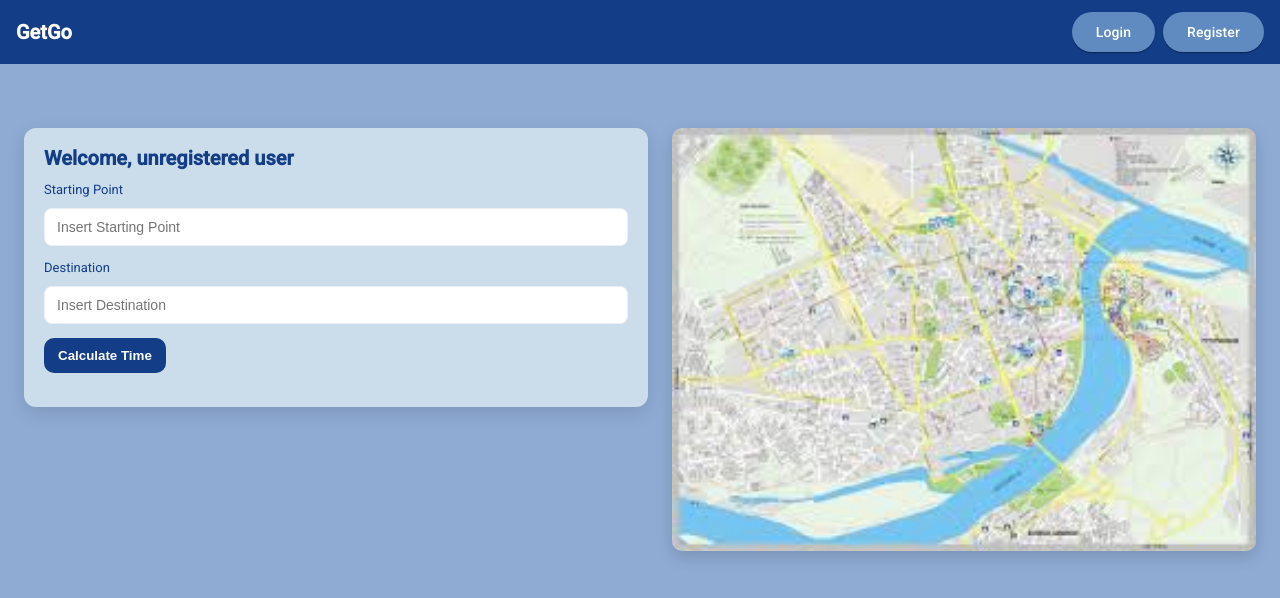
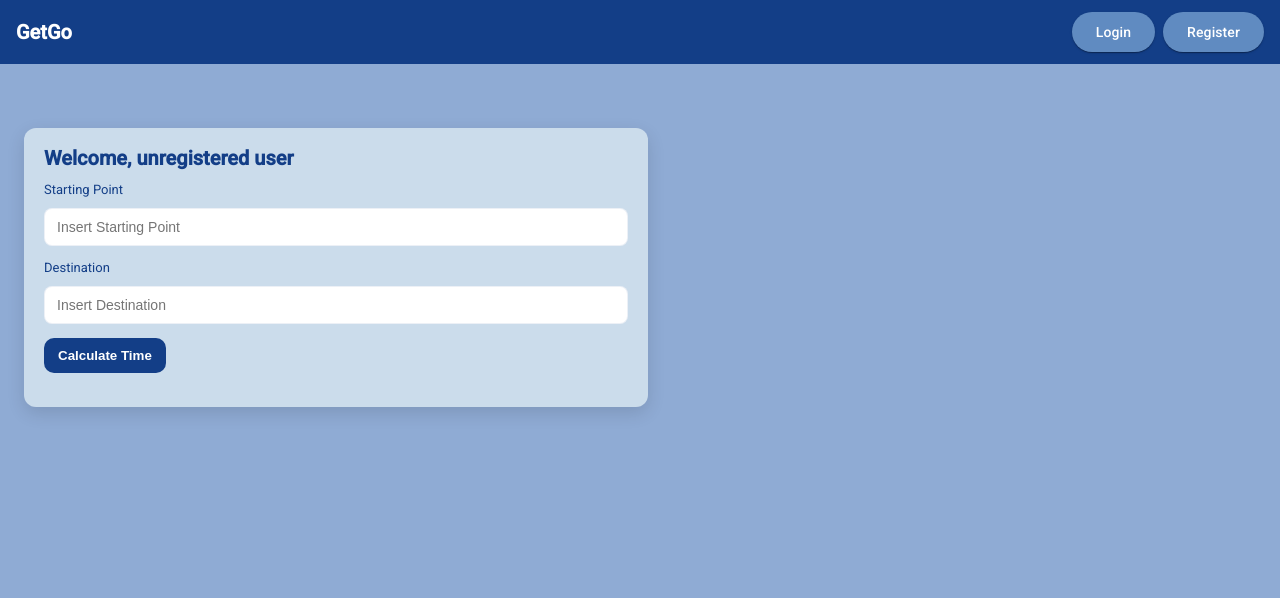
Before and after one commit to kzi-nastava/mrs-team2-TODO-Smisliti-ime, an Angular app in the folder frontend/GetGo/: page / in a window 1280 px wide. Shown: the top 598 px of the page. Built offline with nearby package versions, Linux system fonts and the light colour scheme.

Commit message:
Initial commit on feature-sv1/ui-map-integration

```diff
--- a/frontend/GetGo/src/app/layout/unregistered-home/unregistered-home.component.css
+++ b/frontend/GetGo/src/app/layout/unregistered-home/unregistered-home.component.css
@@ -97,6 +97,10 @@
   box-shadow: 0 6px 16px rgba(0,0,0,0.15);
 }
 
+/*#map {*/
+/*  height: 600px;*/
+/*}*/
+
 @media (max-width: 880px) {
   .home {
     flex-direction: column;
--- a/frontend/GetGo/src/app/layout/unregistered-home/unregistered-home.component.html
+++ b/frontend/GetGo/src/app/layout/unregistered-home/unregistered-home.component.html
@@ -17,7 +17,12 @@
     </div>
   </div>
 
-  <div class="right">
-    <img src="/assets/images/map.jpeg" alt="Map" />
-  </div>
+<!--  <div class="right">-->
+<!--    <img src="/assets/images/map.jpeg" alt="Map" />-->
+<!--  </div>-->
+
+    <div class="right">
+      <div id="map"></div>
+    </div>
+
 </div>
```
